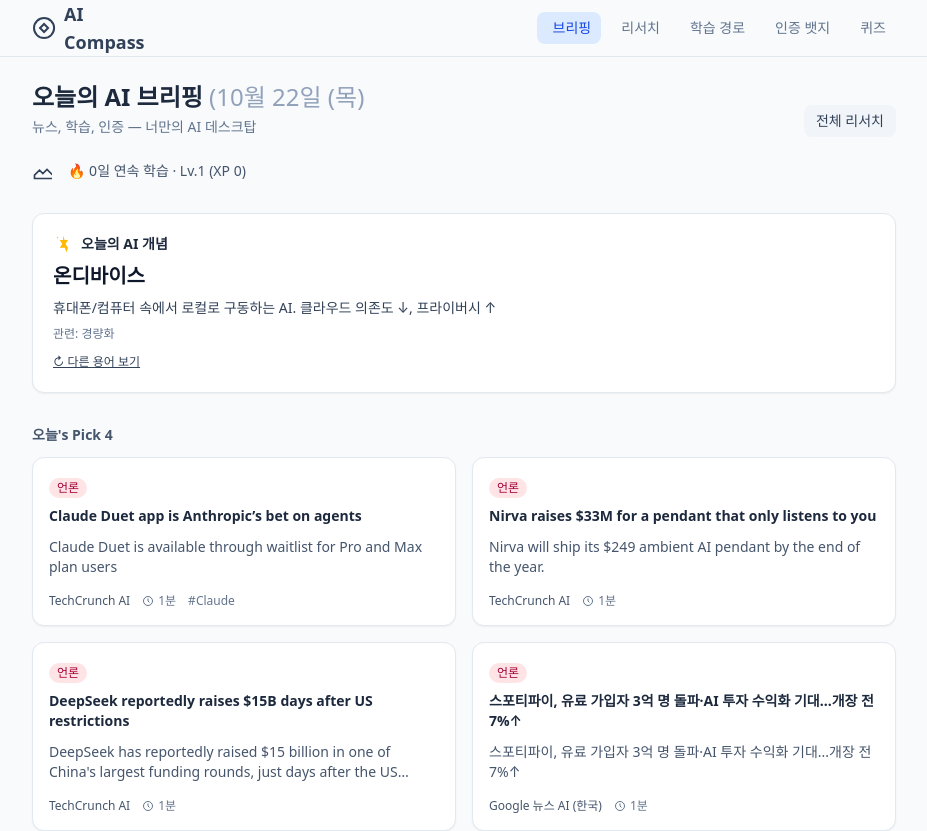
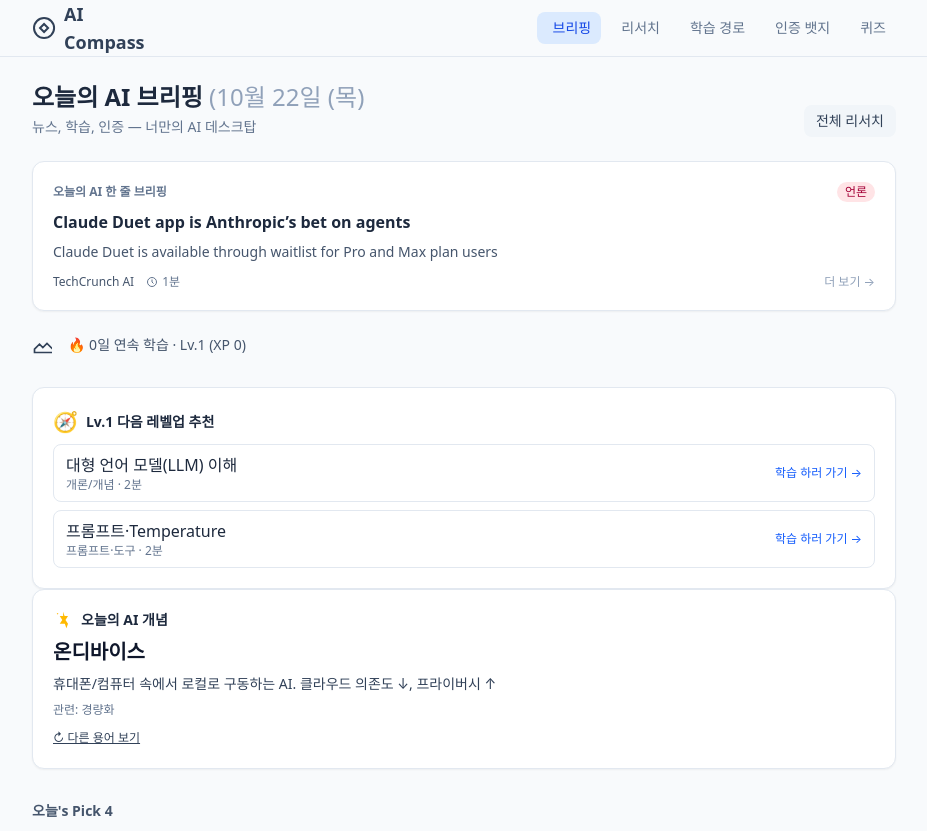
Before and after one commit to Oh-JunTaek/AIHuBridge, a React (Vite) app: page / in a window 1280 px wide. Shown: the top 831 px of the page, without its empty margins (176-1103 px from the left). Built offline with nearby package versions, Linux system fonts and the light colour scheme.

Commit message:
feat: Home TodayBrief(한 줄 스몰 브리핑) + 레벨업 추천 카드 + path nextSteps 헬퍼

```diff
--- /dev/null
+++ b/src/components/TodayBrief.tsx
@@ -0,0 +1,47 @@
+import type { NewsItem } from '../types';
+import { Link } from 'react-router-dom';
+import { config } from '../lib/config';
+import { readMinutes } from '../lib/news';
+import { ClockIcon } from '../components/icons';
+
+/** 오늘의 AI 한 줄 브리핑 — 가장 최근 뉴스 1건을 한눈에 (휴식/스몰 브리핑용) */
+export function TodayBrief({ items }: { items: NewsItem[] }) {
+  const top = items[0];
+  if (!top) return null;
+
+  const mins = readMinutes(top.excerpt, top.title);
+  const badge = config.categoryColor[top.category] || 'bg-slate-100 text-slate-800';
+  const summaryText = top.summary || top.excerpt;
+
+  return (
+    <section className="mb-6 rounded-xl border border-slate-200 bg-white p-5 shadow-xs">
+      <header className="mb-2 flex items-baseline justify-between">
+        <span className="text-xs font-semibold text-slate-500">오늘의 AI 한 줄 브리핑</span>
+        <span
+          className={`inline-block rounded-full px-2 py-0.5 text-xs font-medium ${badge}`}
+          title="분야"
+        >
+          {top.category}
+        </span>
+      </header>
+      <a href={top.url} target="_blank" rel="noopener noreferrer" className="block">
+        <h3 className="text-base font-semibold text-slate-800 hover:text-blue-700">
+          {top.title}
+        </h3>
+      </a>
+      <p className="mt-2 line-clamp-2 text-sm text-slate-600">{summaryText}</p>
+      <footer className="mt-3 flex items-center gap-3 text-xs text-slate-500">
+        <span className="font-medium text-slate-600">{top.source}</span>
+        <span className="flex items-center gap-1">
+          <ClockIcon className="h-3 w-3" /> {mins}분
+        </span>
+        <Link
+          to="/research"
+          className="ml-auto text-xs text-slate-400 hover:text-blue-600"
+        >
+          더 보기 →
+        </Link>
+      </footer>
+    </section>
+  );
+}
--- a/src/data/path.ts
+++ b/src/data/path.ts
@@ -46,6 +46,28 @@
 
 // 학습 경로 목록 필터 상태 (null = 전체)
 export type PathFilter = { level: Level | null; category: PCategory | null };
+
+// ── 레벨/난이도 헬퍼 (Home '다음 레벨업 추천'용) ──
+export const levelNumber: Record<Level, number> = { 초급: 1, 중급: 2, 고급: 3 };
+export function levelForNumber(n: number): Level {
+  if (n >= 3) return '고급';
+  if (n >= 2) return '중급';
+  return '초급';
+}
+/** 현재 레벨 기준으로, 미완료이면서 난이도 ≤ (현재+1티어)인 학습 항목 추천 (최대 2개) */
+export function nextSteps(state: {
+  level: number;
+  completedCourseIds: string[];
+}): StageItem[] {
+  const nextNum = levelNumber[levelForNumber(state.level + 1)];
+  return stages
+    .flatMap((s) => s.items)
+    .filter(
+      (it) => levelNumber[it.level] <= nextNum && !state.completedCourseIds.includes(it.id),
+    )
+    .sort((a, b) => levelNumber[a.level] - levelNumber[b.level])
+    .slice(0, 2);
+}
 
 export const stages: Stage[] = [
   {
--- a/src/pages/Home.tsx
+++ b/src/pages/Home.tsx
@@ -7,8 +7,10 @@
 import { useUser } from '../lib/user';
 import { Badge } from '../components/Badge';
 import { computeBadges } from '../lib/certs';
+import { TodayBrief } from '../components/TodayBrief';
 import { TodayConcept } from '../components/ConceptCard';
 import { NewsCard } from '../components/NewsCard';
+import { nextSteps } from '../data/path';
 
 export default function Home() {
   const [items, setItems] = useState<NewsItem[]>([]);
@@ -19,6 +21,12 @@
     loadNews().then((all) => setItems(filterNews(all, { limit: 6 })));
     setLoading(false);
   }, []);
+
+  // Lv.{n} 다음 레벨업: 미완료 항목 중 난이도 ≤ 현재+1티어
+  const nextUp = nextSteps({
+    level: state.level,
+    completedCourseIds: state.completedCourseIds,
+  });
 
   const handleRead = (_id?: string) => {
     // lastActive 갱신용 (추후 읽음 기록으로 확장)
@@ -68,6 +76,9 @@
         </Link>
       </header>
 
+      {/* 오늘의 AI 한 줄 브리핑 (휴식/스몰 브리핑 공간) */}
+      <TodayBrief items={items} />
+
       {/* 오늘의 개념 1개 + 스트릭 */}
       <section className="mb-8 flex items-center gap-4">
         <span className="text-2xl">
@@ -77,6 +88,39 @@
           🔥 {state.streak}일 연속 학습 · Lv.{state.level} (XP {state.xp})
         </span>
       </section>
+
+      {/* 다음 레벨업 추천 (입문자 성장 동기 유도) */}
+      {nextUp.length > 0 && (
+        <section className="mt-6 rounded-xl border border-slate-200 bg-white p-5 shadow-xs">
+          <header className="mb-2 flex items-center gap-2">
+            <span className="text-xl">🧭</span>
+            <h3 className="text-sm font-semibold text-slate-800">
+              Lv.{state.level} 다음 레벨업 추천
+            </h3>
+          </header>
+          <ul className="grid gap-2">
+            {nextUp.map((it) => (
+              <li
+                key={it.id}
+                className="flex items-center justify-between rounded-lg border border-slate-200 px-3 py-2"
+              >
+                <div className="flex flex-col">
+                  <span className="font-medium text-slate-800">{it.label}</span>
+                  <span className="text-xs text-slate-500">
+                    {it.category} · {it.estMin}분
+                  </span>
+                </div>
+                <Link
+                  to="/path"
+                  className="text-xs text-blue-600 hover:underline"
+                >
+                  학습 하러 가기 →
+                </Link>
+              </li>
+            ))}
+          </ul>
+        </section>
+      )}
 
       <TodayConcept />
 
```
